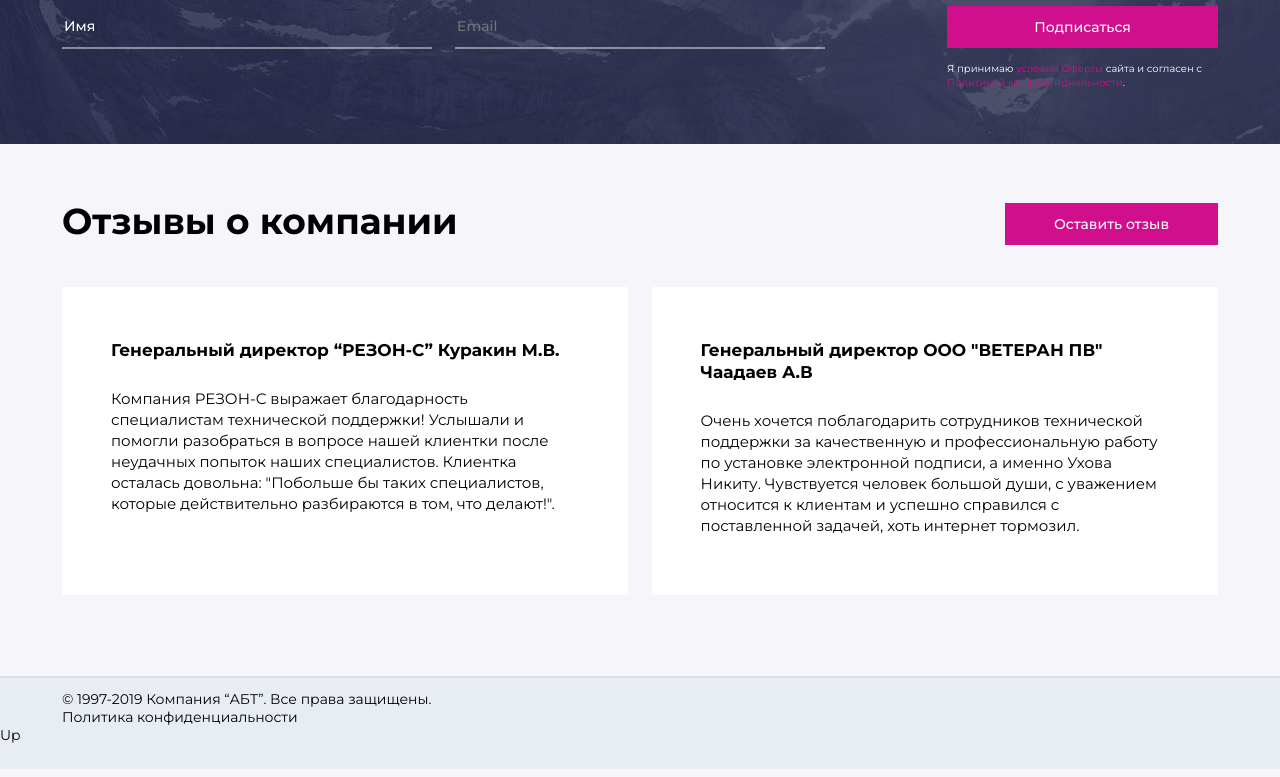
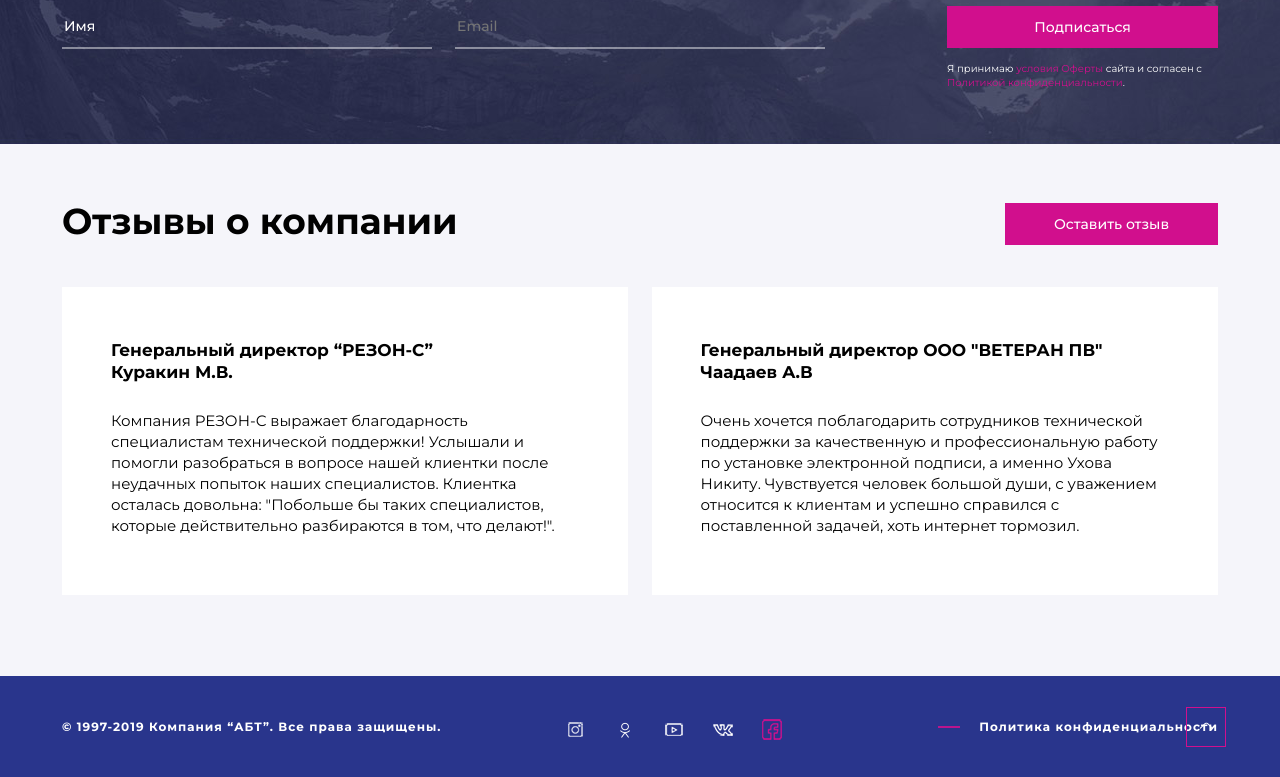
Before and after one commit to hasan42/1bit-test, a website: page www/index.html in a window 1280 px wide. Shown: the part 2868-3645 px from the top of the page. Drawn offline with nearby package versions, Linux system fonts and the light colour scheme.

Commit message:
add footer

```diff
--- a/www/assets/sass/common/common.scss
+++ b/www/assets/sass/common/common.scss
@@ -48,6 +48,29 @@ p {
   font-weight: 500;
 }
 
+.social {
+  display: inline-block;
+  width: 21px;
+  height: 21px;
+  background-repeat: no-repeat;
+  background-position: center;
+}
+.social_in {
+  background-image: url('/assets/images/inst.png');
+}
+.social_od {
+  background-image: url('/assets/images/od.png');
+}
+.social_yt {
+  background-image: url('/assets/images/yt.png');
+}
+.social_vk {
+  background-image: url('/assets/images/vk.png');
+}
+.social_fb {
+  background-image: url('/assets/images/fb.png');
+}
+
 @import 'margins.scss';
 @import 'paddings.scss';
 @import 'media.scss';
--- a/www/assets/sass/footer/footer.scss
+++ b/www/assets/sass/footer/footer.scss
@@ -1,5 +1,58 @@
 .footer {
-  padding: 12px 0 25px;
-  background-color: rgba(#B4CBDC, 0.2);
-  border-top: 2px solid rgba(#B4CBDC, 0.4);
+  position: relative;
+  padding: 34px 0 34px;
+  background-color: #29358c;
+  color: #fff;
+  font-weight: bold;
+  font-size: 12px;
+  line-height: 33px;
+  .wrapper {
+    display: flex;
+    justify-content: space-between;
+  }
 }
+.footer__copyright {
+  letter-spacing: 1px;
+}
+.footer__social {
+  display: flex;
+  /* justify-content: space-between; */
+  align-items: center;
+  padding-top: 7px;
+  .social {
+    &:not(:last-child) {
+      margin-right: 28px;
+    }
+  }
+}
+.footer__politics {
+  letter-spacing: 1px;
+  flex-basis: 27%;
+  text-align: right;
+  span {
+    position: relative;
+    padding-left: 41px;
+    &:after {
+      position: absolute;
+      content: '';
+      top: 7px;
+      left: 0px;
+      width: 22px;
+      height: 2px;
+      background-color: #bb148d;
+    }
+  }
+}
+.go-up {
+  position: absolute;
+  display: inline-block;
+  top: 31px;
+  right: 54px;
+  width: 40px;
+  height: 40px;
+  border: 1px solid #d10f8d;
+  text-align: center;
+  &:after {
+    content: url('/assets/images/white-arrow.png');
+  }
+}
--- a/www/index.html
+++ b/www/index.html
@@ -11,8 +11,8 @@
   <link rel="stylesheet" type="text/css" href="//cdn.jsdelivr.net/npm/slick-carousel@1.8.1/slick/slick.css"/>
 </head>
 <body>
-  <div class="wrap">
-    <header class="header">
+  <div class="wrap" >
+    <header class="header" id="start">
       <div class="wrapper">
         <div class="header__logo"><a href="/"><img src="/assets/images/logo.png"></a></div>
         <nav class="navigation">
@@ -236,7 +236,7 @@
           </div>
           <div class="reviews__list">
             <div class="reviews__item">
-              <div class="reviews__author">Генеральный директор “РЕЗОН-С” Куракин М.В.</div>
+              <div class="reviews__author">Генеральный директор “РЕЗОН-С”<br>Куракин М.В.</div>
               <div class="reviews__text">
                 <p>Компания РЕЗОН-С выражает благодарность специалистам технической поддержки! Услышали и помогли разобраться в вопросе нашей клиентки после неудачных попыток наших специалистов. Клиентка осталась довольна: "Побольше бы таких специалистов, которые действительно разбираются в том, что делают!".</p>
               </div>
@@ -256,15 +256,17 @@
       <div class="wrapper">
         <div class="footer__copyright">© 1997-2019 Компания “AБT”. Все права защищены.</div>
         <div class="footer__social">
-          <a href="#"></a>
-          <a href="#"></a>
-          <a href="#"></a>
-          <a href="#"></a>
-          <a href="#"></a>
+          <a href="#" class="social social_in"></a>
+          <a href="#" class="social social_od"></a>
+          <a href="#" class="social social_yt"></a>
+          <a href="#" class="social social_vk"></a>
+          <a href="#" class="social social_fb"></a>
         </div>
-        <div class="footer__politics">Политика конфиденциальности</div>
+        <div class="footer__politics">
+          <span>Политика конфиденциальности</span>
+        </div>
       </div>
-      <a class="go-up">Up</a>
+      <a class="go-up" href="#start"></a>
     </footer>
   </div>
   <script src="/assets/libs/jquery-3.5.1.min.js"></script>
```
Also changed, not shown: www/css/bundle.css.
